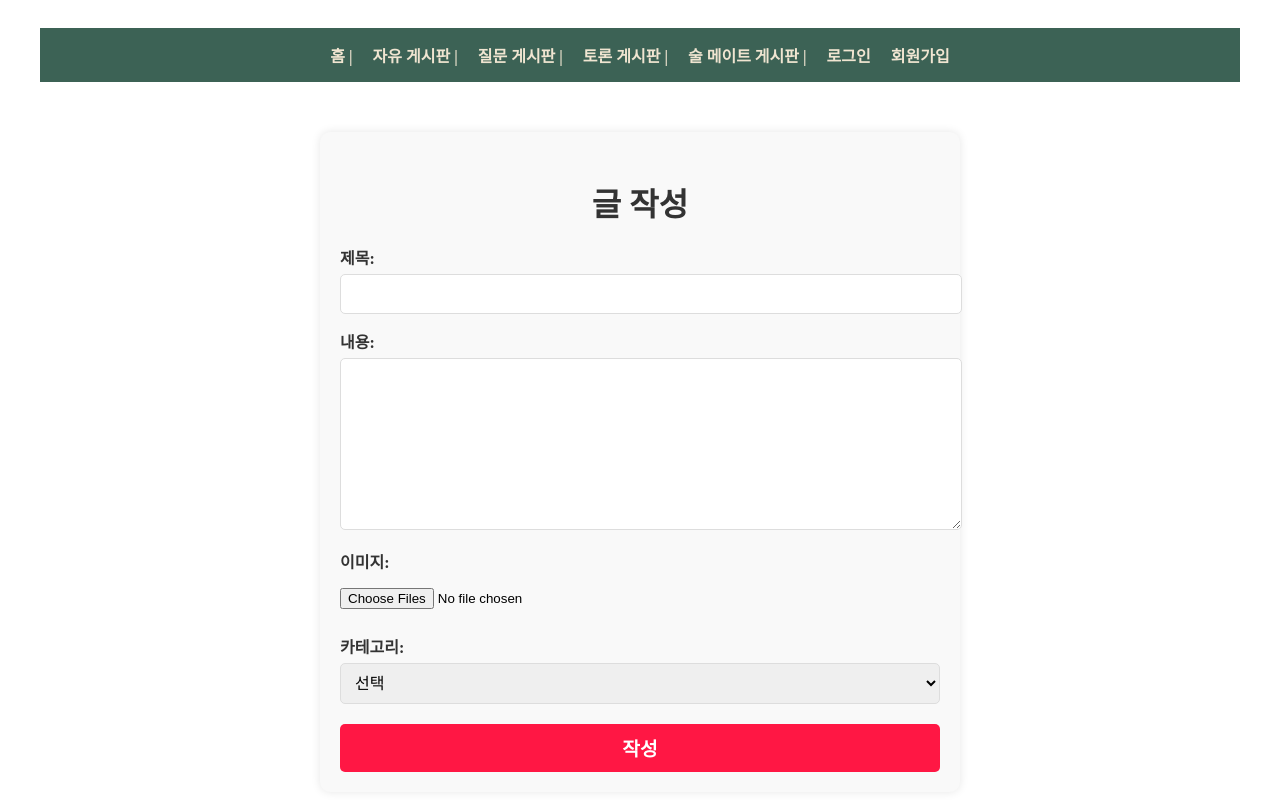
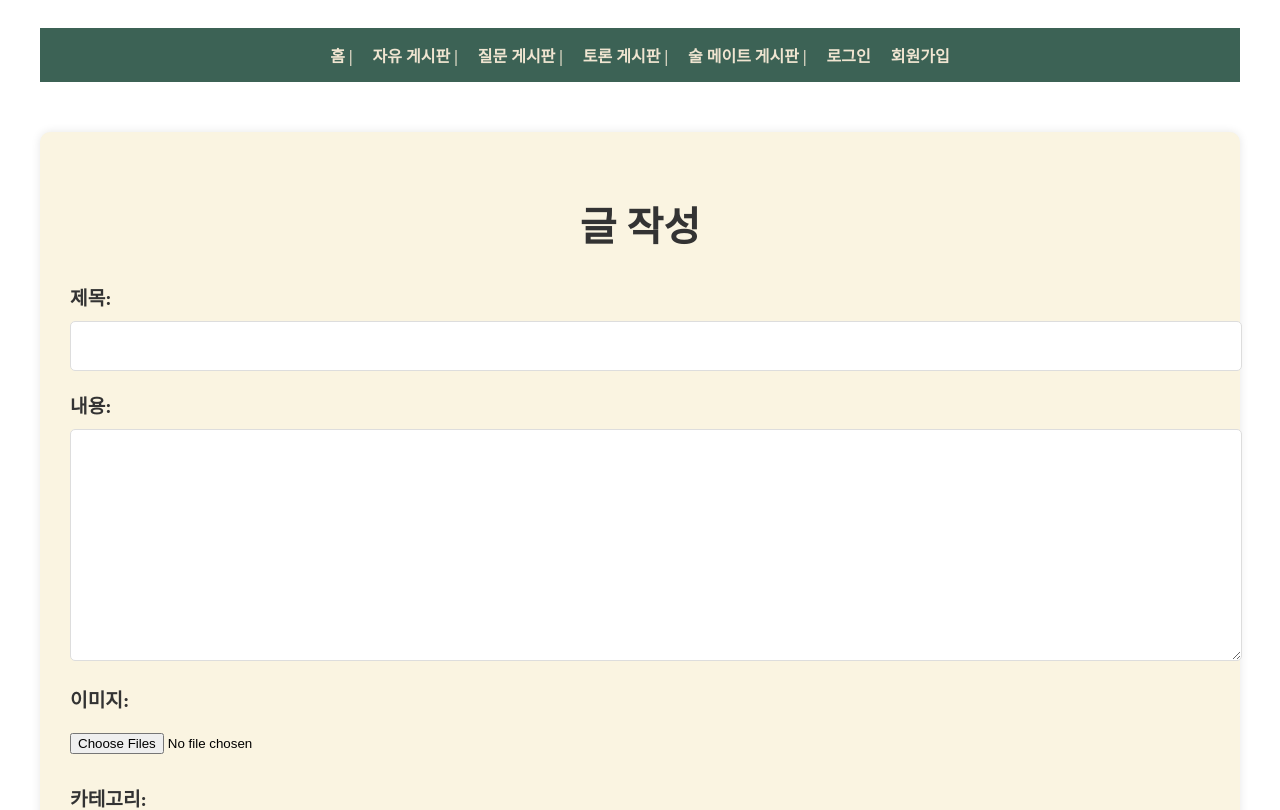
Before and after one commit to nahyunkeem/sulmeulliae_frontend, a React (Create React App) app: page /community/create in a window 1280 px wide. Shown: the top 810 px of the page. Built offline with nearby package versions, Linux system fonts and the light colour scheme.

Commit message:
CSS_CreatePost_fix

```diff
--- a/src/components/CreatePost.js
+++ b/src/components/CreatePost.js
@@ -41,8 +41,6 @@ function CreatePost() {
                 navigate('/community/freeboard/');
             } else if (category === '5') {
                 navigate('/community/discussion/');
-            } else if (category === '6') {
-                navigate('/community/drinkmate/');
             } else if (category === '4') {
                 navigate('/community/question/');
             }
@@ -52,50 +50,50 @@ function CreatePost() {
         });
     };
 
-    // 인라인 스타일 정의
+    // 인라인 스타일 정의 (자유게시판과 일관된 스타일)
     const styles = {
         formContainer: {
-            maxWidth: '600px',
+            maxWidth: '1200px',  // 컨테이너를 더 넓게 설정
             margin: '50px auto',
-            padding: '20px',
-            backgroundColor: '#f9f9f9',
+            padding: '30px',
+            backgroundColor: '#faf4e1',  // 자유게시판과 같은 배경색
             borderRadius: '10px',
             boxShadow: '0 0 10px rgba(0, 0, 0, 0.1)',
         },
         heading: {
-            fontSize: '2rem',
-            marginBottom: '20px',
+            fontSize: '2.5rem',
+            marginBottom: '30px',
             textAlign: 'center',
             color: '#333',
         },
         formGroup: {
-            marginBottom: '15px',
+            marginBottom: '20px',
         },
         label: {
             display: 'block',
-            fontSize: '1rem',
+            fontSize: '1.2rem',
             fontWeight: 'bold',
-            marginBottom: '5px',
+            marginBottom: '10px',
             color: '#333',
         },
         input: {
             width: '100%',
-            padding: '10px',
+            padding: '15px',
             borderRadius: '5px',
             border: '1px solid #ddd',
             fontSize: '1rem',
         },
         textarea: {
             width: '100%',
-            height: '150px',
-            padding: '10px',
+            height: '200px',
+            padding: '15px',
             borderRadius: '5px',
             border: '1px solid #ddd',
             fontSize: '1rem',
         },
         select: {
             width: '100%',
-            padding: '10px',
+            padding: '15px',
             borderRadius: '5px',
             border: '1px solid #ddd',
             fontSize: '1rem',
@@ -107,7 +105,7 @@ function CreatePost() {
         button: {
             display: 'block',
             width: '100%',
-            padding: '10px 15px',
+            padding: '15px',
             backgroundColor: '#ff1744',
             color: '#fff',
             border: 'none',
@@ -115,7 +113,7 @@ function CreatePost() {
             cursor: 'pointer',
             fontSize: '1.2rem',
             fontWeight: 'bold',
-            marginTop: '20px',
+            marginTop: '30px',
         },
         buttonHover: {
             backgroundColor: '#d50000',
@@ -163,7 +161,6 @@ function CreatePost() {
                         <option value="">선택</option>
                         <option value="3">자유 게시판</option>
                         <option value="5">토론 게시판</option>
-                        <option value="6">술 메이트 게시판</option>
                         <option value="4">질문 게시판</option>
                     </select>
                 </div>
```
